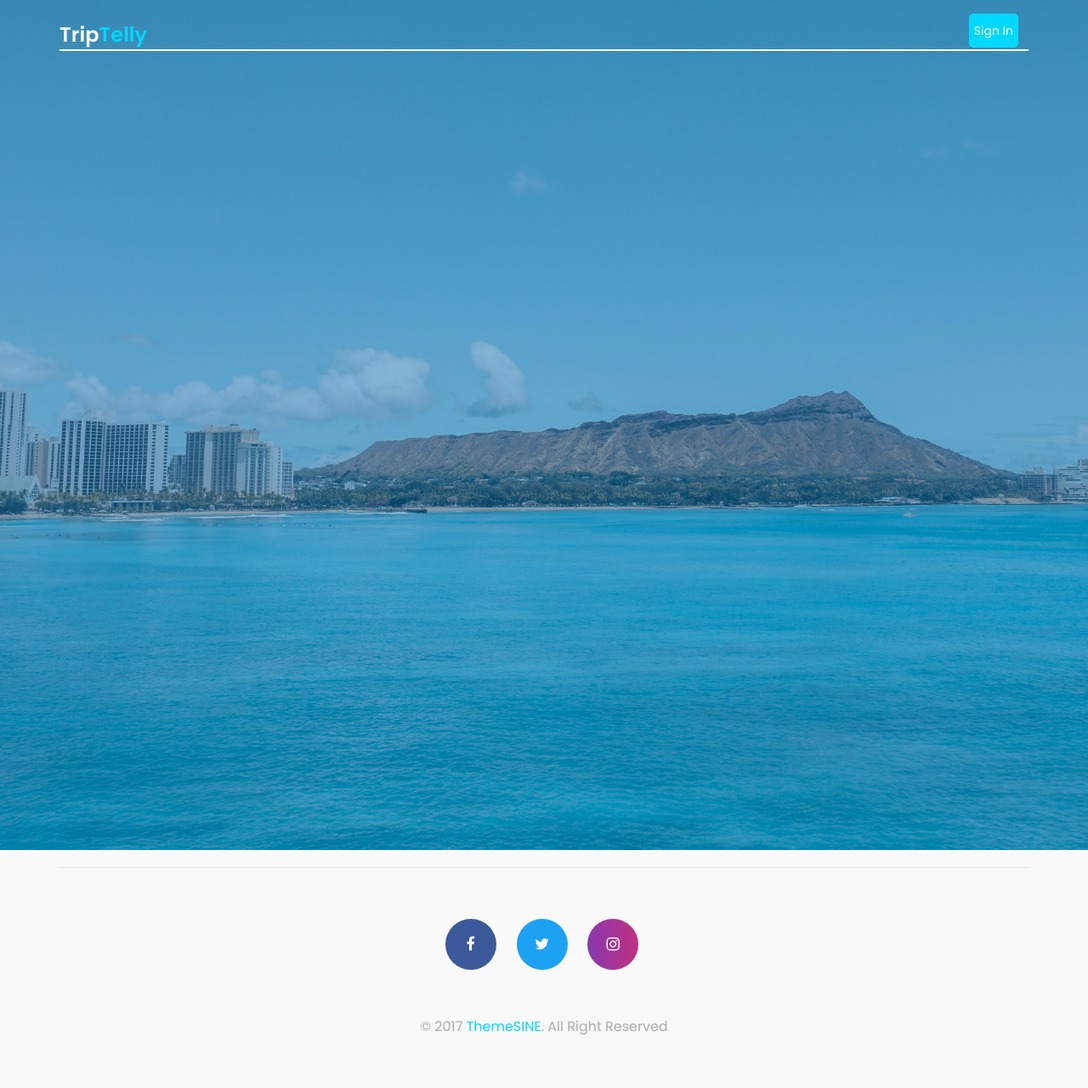
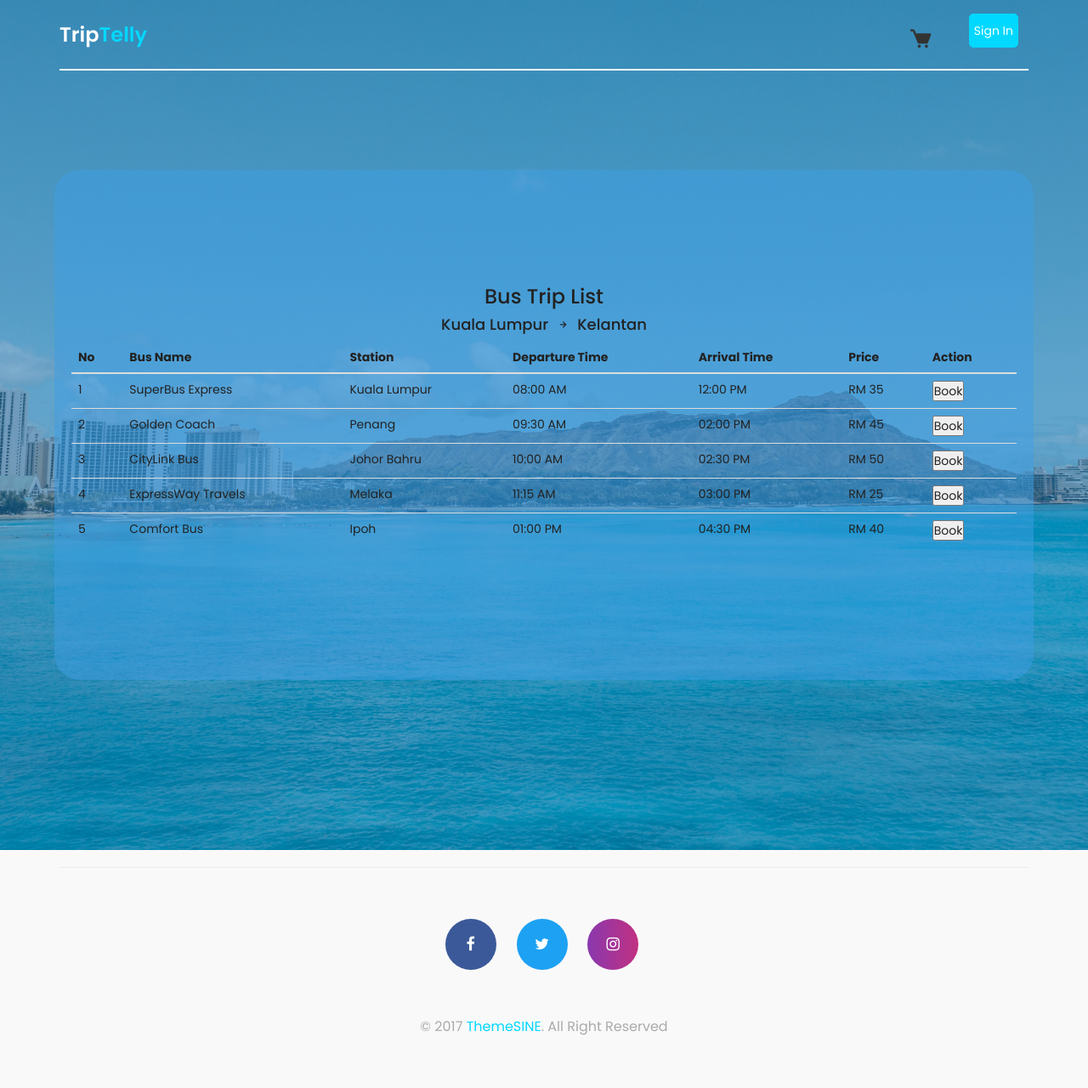
Before and after one commit to eziraosm/TripTelly, a PHP site: page /searchResult.php in a window 1280 px wide. Shown: the whole page at 85% size. Run offline with PHP 8.4, Linux system fonts and the light colour scheme.

Commit message:
searchResult Bus list and cart btn

```diff
--- a/assets/css/custom.css
+++ b/assets/css/custom.css
@@ -13,10 +13,81 @@
 	justify-content: space-between;
 }
 
-.travel-filter{
+.travel-filter {
 	flex: 1;
 }
 
 .travel-filter:first-of-type {
 	margin-right: 10px;
 }
+
+/* searchResultCSs */
+.cart-btn {
+	background-color: transparent;
+	border: none;
+	font-size: 29px; /* Increase the size of the icon */
+	color: #333;
+	padding: 12px 18px; /* Adds padding to make the button larger */
+	cursor: pointer;
+	transition: transform 0.3s ease, color 0.3s ease;
+}
+
+.cart-btn:hover{
+	color: #000000;
+	transform: scale(1.1); /* Slightly enlarges the icon/button on hover */
+}
+.nav > li {
+    display: flex;
+    justify-content: center;
+    align-items: center;
+}
+
+
+.result{
+	display: flex;
+    justify-content: center;
+    align-items: center;
+	position: relative;
+	background: url(../../assets/images/home/banner.jpg)no-repeat;
+	background-size: cover;
+	background-position: center;
+	min-height: 1000px;
+}
+.result:before{
+	position: absolute;
+	content: "";
+	top:0;
+	left: 0;
+	width: 100%;
+	height: 100%;
+	background: rgba(0,122,207,.4);
+}
+.bus-container {
+    z-index: 1;
+    width: 90%;
+    height: 600px;
+    display: flex;
+    flex-direction: column;
+    justify-content: center;
+    background-color: rgba(62, 160, 230, 0.5);
+    padding: 20px;
+    border-radius: 30px;
+}
+
+.table-title {
+    width: 100%;
+    display: flex;
+    justify-content: center;
+}
+
+/* styles.css */
+.origin-dest-container {
+    display: flex;
+    align-items: center;
+    justify-content: center;
+    margin: 10px;
+}
+
+.origin-dest-container i {
+    margin: 0 10px;
+}
--- a/searchResult.php
+++ b/searchResult.php
@@ -75,6 +75,8 @@ if (isset($_SESSION['userID'])) {
 
 		<link rel="stylesheet" href="assets/css/custom.css">
 
+		<link href="https://unpkg.com/boxicons@2.1.4/css/boxicons.min.css" rel="stylesheet">
+
 		<!-- HTML5 shim and Respond.js for IE8 support of HTML5 elements and media queries -->
 		<!-- WARNING: Respond.js doesn't work if you view the page via file:// -->
 
@@ -110,6 +112,11 @@ if (isset($_SESSION['userID'])) {
 								<div class="collapse navbar-collapse">
 									<ul class="nav navbar-nav navbar-right">
 										<li>
+											<button class="cart-btn">
+												<i class="bx bxs-cart"></i>
+											</button>
+										</li>
+										<li>
 										<?php
 											if (isset($_SESSION['userID']) && isset($username)) {
 												echo '<button class="book-btn" onclick="window.location.href = \'fn_signout.php\'">' . htmlspecialchars($username) . '</button>';
@@ -132,8 +139,78 @@ if (isset($_SESSION['userID'])) {
 
 
 		<!--about-us start -->
-		<section id="home" class="about-us">
+		<section id="home" class="result">
+			<div class="bus-container">
+				<div class="table-title">
+					<h3>Bus Trip List</h3>
+				</div>
+				<div class="origin-dest-container">
+					<h4>Kuala Lumpur</h4> <i class="bx bx-right-arrow-alt"></i> <h4>Kelantan</h4>
+				</div>
+				<div class="table-container">
+				<table class="table">
+					<thead>
+						<tr>
+							<th>No</th>
+							<th>Bus Name</th>
+							<th>Station</th>
+							<th>Departure Time</th>
+							<th>Arrival Time</th>
+							<th>Price</th>
+							<th>Action</th>
+						</tr>
+					</thead>
+					<tbody>
+						<tr>
+							<td>1</td>
+							<td>SuperBus Express</td>
+							<td>Kuala Lumpur</td>
+							<td>08:00 AM</td>
+							<td>12:00 PM</td>
+							<td>RM 35</td>
+							<td><button>Book</button></td>
+						</tr>
+						<tr>
+							<td>2</td>
+							<td>Golden Coach</td>
+							<td>Penang</td>
+							<td>09:30 AM</td>
+							<td>02:00 PM</td>
+							<td>RM 45</td>
+							<td><button>Book</button></td>
+						</tr>
+						<tr>
+							<td>3</td>
+							<td>CityLink Bus</td>
+							<td>Johor Bahru</td>
+							<td>10:00 AM</td>
+							<td>02:30 PM</td>
+							<td>RM 50</td>
+							<td><button>Book</button></td>
+						</tr>
+						<tr>
+							<td>4</td>
+							<td>ExpressWay Travels</td>
+							<td>Melaka</td>
+							<td>11:15 AM</td>
+							<td>03:00 PM</td>
+							<td>RM 25</td>
+							<td><button>Book</button></td>
+						</tr>
+						<tr>
+							<td>5</td>
+							<td>Comfort Bus</td>
+							<td>Ipoh</td>
+							<td>01:00 PM</td>
+							<td>04:30 PM</td>
+							<td>RM 40</td>
+							<td><button>Book</button></td>
+						</tr>
+					</tbody>
+				</table>
 
+				</div>
+			</div>
 		</section><!--/.about-us-->
 		<!--about-us end -->
 
```
Lines whose indentation alone changed are shown as unchanged.
